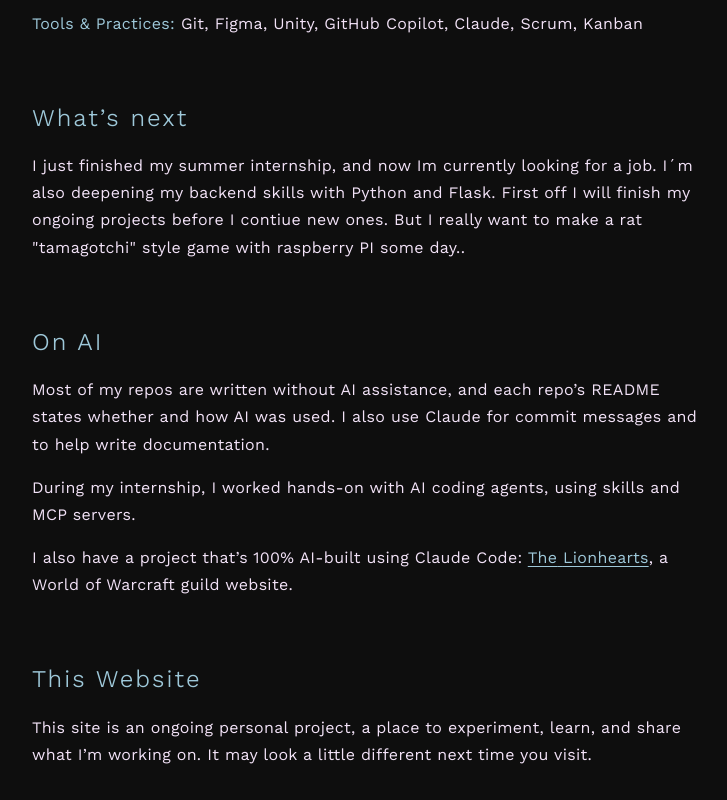
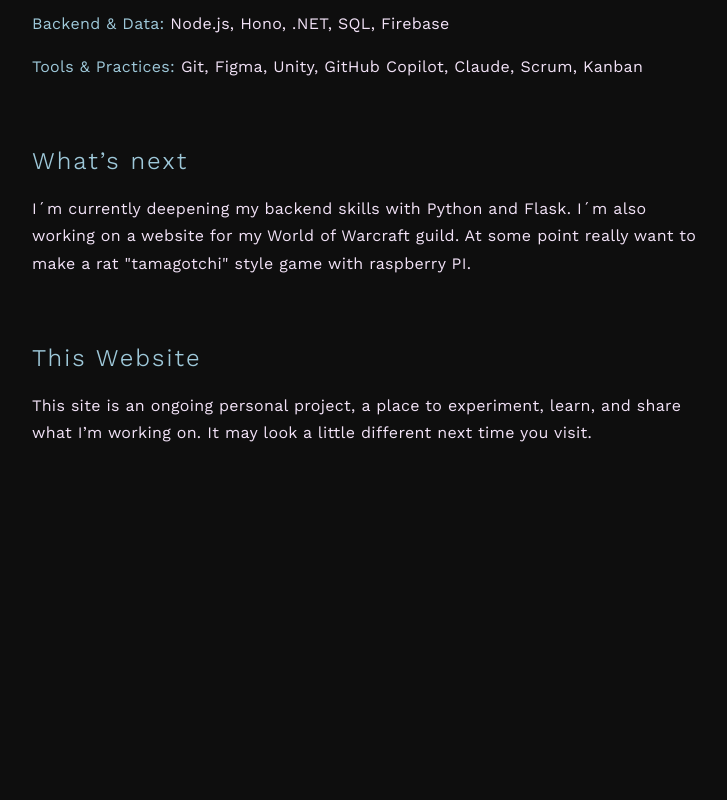
Before and after one commit to AnnikenJE/annikenje-website, a React (Vite) app: page /about in a window 1280 px wide. Shown: the part 711-1511 px from the top of the page, without its empty margins (268-995 px from the left). After the commit the page ends 1190 px from the top, so only its background shows below. Built offline with nearby package versions, Linux system fonts and the light colour scheme.

Commit message:
content: simplify About page, drop On AI section
Fold internship/job-search note into Background, trim What's Next to
current focus (backend, Lionhearts guild site, future raspberry-pi
project), and remove the standalone On AI section.

```diff
--- a/src/pages/AboutPage.tsx
+++ b/src/pages/AboutPage.tsx
@@ -22,6 +22,11 @@ const AboutPage = () => {
             I began my studies in interactive design and moved into programming
             when I tried it. I enjoy solving problems, and that’s probably why I
             was drawn to programming.
+          </p>
+
+          <p>
+            I just finished my summer internship, and I´m currently looking
+            for a job.
           </p>
         </article>
 
@@ -49,45 +54,16 @@ const AboutPage = () => {
             <span className="highlight-txt">Tools & Practices:</span> Git,
             Figma, Unity, GitHub Copilot, Claude, Scrum, Kanban
           </p>
+
         </article>
 
         <article className="about-article reveal" style={order(8)}>
           <h2>What’s next</h2>
           <p>
-            I just finished my summer internship, and now Im currently looking
-            for a job. I´m also deepening my backend skills with Python and
-            Flask. First off I will finish my ongoing projects before I contiue
-            new ones. But I really want to make a rat "tamagotchi" style game
-            with raspberry PI some day..
-          </p>
-        </article>
-
-        <article className="about-article reveal" style={order(9)}>
-          <h2>On AI</h2>
-
-          <p>
-            Most of my repos are written without AI assistance, and each repo’s
-            README states whether and how AI was used. I also use Claude for
-            commit messages and to help write documentation.
-          </p>
-
-          <p>
-            During my internship, I worked hands-on with AI coding agents, using
-            skills and MCP servers.
-          </p>
-
-          <p>
-            I also have a project that’s 100% AI-built using Claude Code:{" "}
-            <a
-              href="https://github.com/AnnikenJE/the-lionhearts-website"
-              target="_blank"
-              rel="noreferrer"
-              className="text-link"
-            >
-              The{" "}Lionhearts
-              <span className="visually-hidden"> (opens in a new tab)</span>
-            </a>
-            , a World of Warcraft guild website.
+            I´m currently deepening my backend skills with Python and Flask. I´m
+            also working on a website for my World of Warcraft guild.
+            At some point really want to make a rat "tamagotchi" style game with
+            raspberry PI.
           </p>
         </article>
 
```
